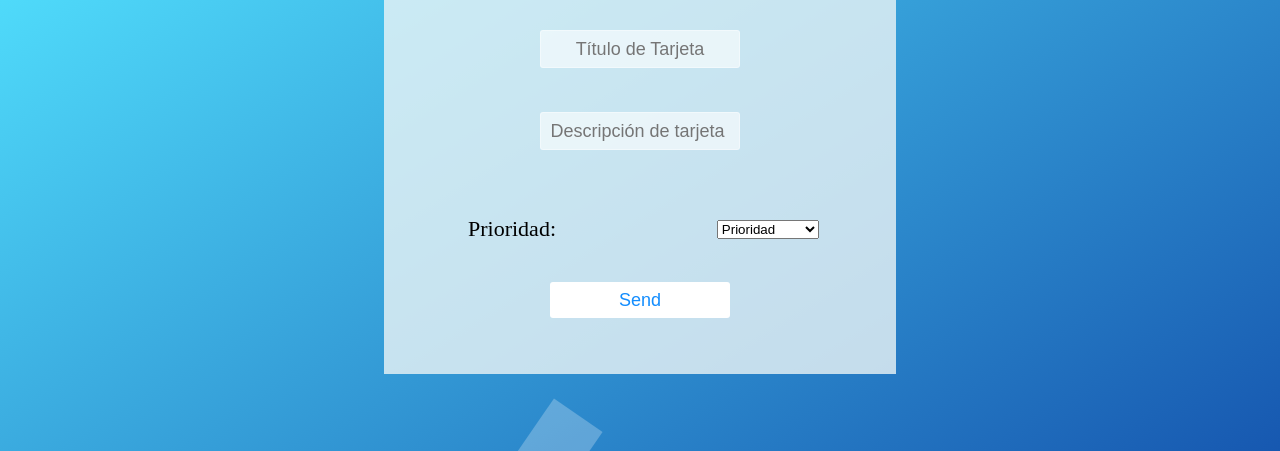
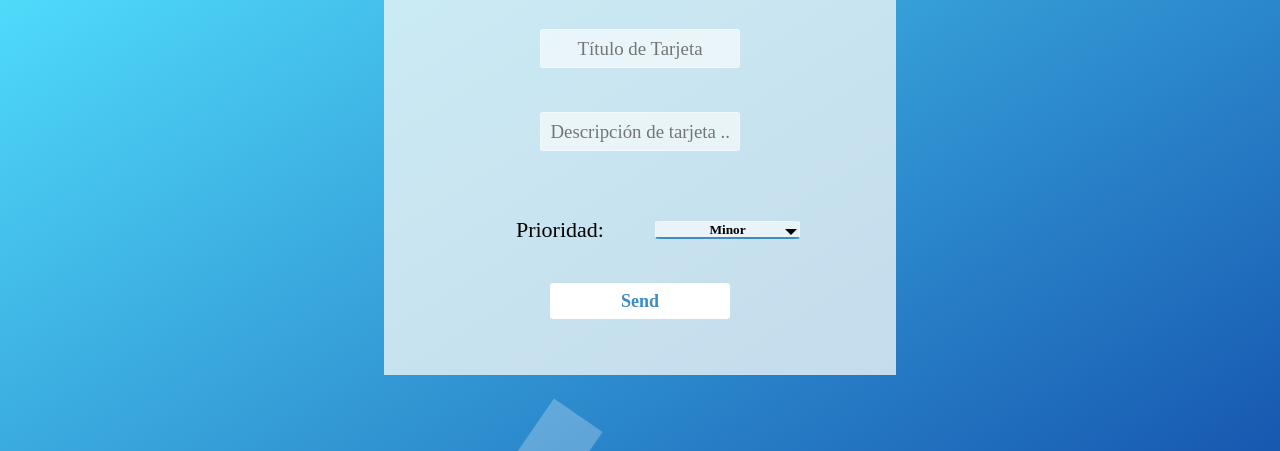
Before and after one commit to novoa97/TrelloWeb, a website: page public/index.html in a window 1280 px wide. Shown: the part 349-800 px from the top of the page. Drawn offline with Linux system fonts and the light colour scheme; a web font is replaced by a local one.

Commit message:
Select css

```diff
--- a/public/index.html
+++ b/public/index.html
@@ -27,9 +27,8 @@
             <input type="text" class="descrpCard" placeholder="Descripción de tarjeta ..." /><br /><br />
           </div>
           <div class="dataCard" id="dataCardP">
-            <div class="cmpPrior"> <p>Prioridad:</p> </div>
-            <div class="cmpPrior"> <select class="priorities" >
-              <option value="" selected disabled hidden>Prioridad</option>
+            <div class="cmpPriorP"> <p>Prioridad:</p> </div>
+            <div class="cmpPriorS"> <select>
               <option value="Minor" class="priority"> Minor </option>
               <option value="Major" class="priority"> Major </option>
               <option value="Trivial" class="priority"> Trivial </option>
--- a/public/style.css
+++ b/public/style.css
@@ -32,6 +32,7 @@
 }
 
 .headerCmp {
+	font-family: Source Sans Pro;
     height: 100%;
 		display: flex;
 		justify-content: center;
@@ -47,7 +48,7 @@
 	justify-content: center;
 	flex-direction: row;
   font-size: 70px;
-  font-family: "Open Sans";
+	font-family: Source Sans Pro;
 }
 
 #userActions{
@@ -128,12 +129,14 @@
   border: 1px solid rgba(255, 255, 255, 0.4);
   background-color: rgba(255, 255, 255, 0.6);
   width: 35%;
+
   border-radius: 3px;
   padding: 1.5% 1.8%;
   margin: 0 auto 1.5% auto;
   display: block;
   text-align: center;
-  font-size: 18px;
+  font-size: 118%;
+	font-family: Source Sans Pro;
   color: black;
   transition-duration: 0.25s;
   font-weight: 300px;
@@ -155,11 +158,13 @@
   background-color: white;
   border: 0;
   padding: 1.5% 1.8%;
-  color: #138dfe;
+  color: rgb(61, 140, 198);
   border-radius: 3px;
   width: 35%;
   cursor: pointer;
   font-size: 18px;
+	font-family: Source Sans Pro;
+	font-weight: bold;
   transition-duration: 0.25s;
 }
 .form button:hover {
@@ -177,12 +182,54 @@
 #dataCardP p{
 	font-size: 22px;
 }
-.cmpPrior{
+.cmpPriorP, .cmpPriorS{
+	display: flex;
+	justify-content:flex-start;
+	text-align: right;
 	width: 50%;
+	padding-left: 3%;
 }
-.cmpPrior select {
-	width: 40%;
+.cmpPriorP p{
+	width: 100%;
+	padding-right: 15%;
+
+}
+.cmpPriorS select{
+	*width: 20%;
+	width: 60%;
+	padding-left: 10%;
+	padding-right: 10%;
 	align-content: center;
+	text-align: center;
+	font-family: Source Sans Pro;
+	font-weight: bold;
+	border: 0;
+	border-radius: 6%;
+	border: 1px solid rgba(255, 255, 255, 0.4);
+	background-color: rgba(255, 255, 255, 0.6);
+	border-bottom: 2.5px solid;
+	border-bottom-color: rgb(61, 140, 198);
+
+	-webkit-appearance: none;
+  -moz-appearance: none;
+  appearance: none;
+
+}
+.cmpPriorS:focus{
+	background-color: white;
+}
+.cmpPriorS::after{
+	display: inline-block;
+	position: relative;
+	content: "";
+	top: 8px;
+	right: 15px;
+	z-index: 1;
+	pointer-events: none;
+	border-top: 6px solid black;
+	border-right: 6px solid transparent;
+	border-left: 6px solid transparent;
+	border-color: black transparent transparent transparent;
 }
 .bg-bubbles {
   position: absolute;
```
